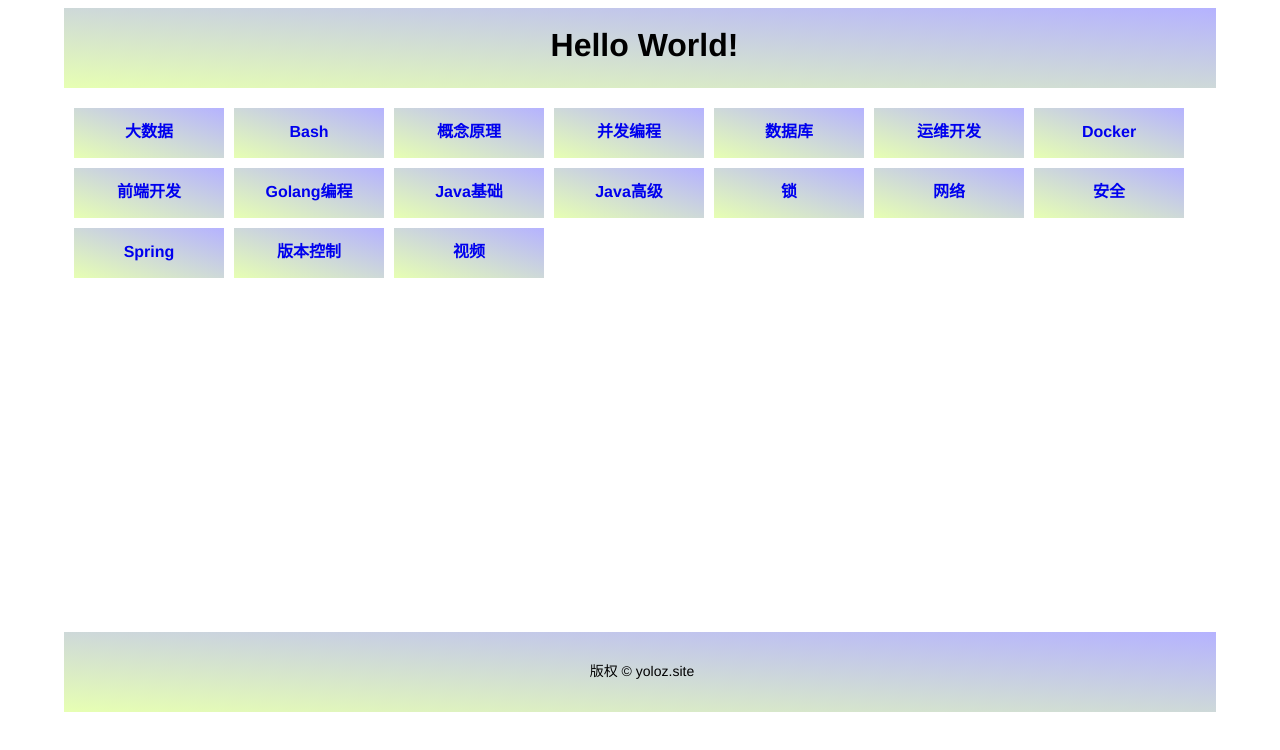
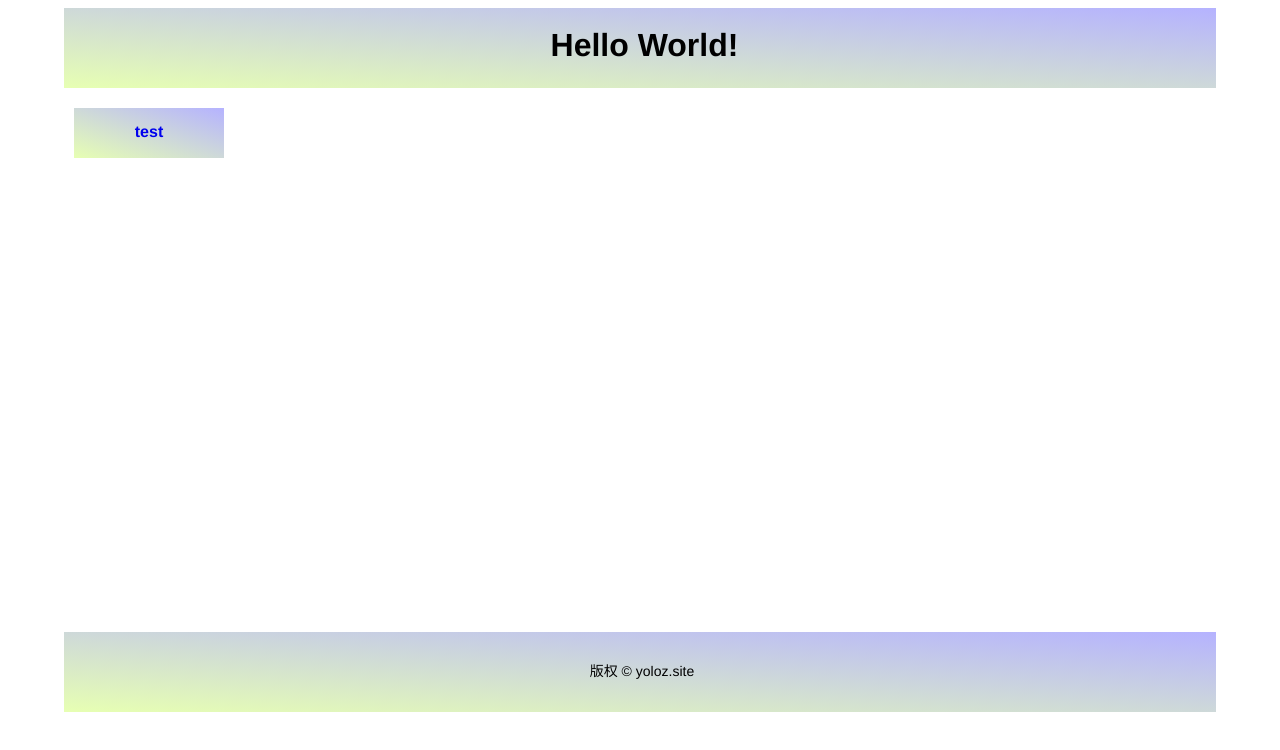
Before and after one commit to yoloz/portal, a plain HTML site: page public/static/index.html in a window 1280 px wide. Drawn offline with Linux system fonts and the light colour scheme.

```diff
--- a/public/static/index.html
+++ b/public/static/index.html
@@ -78,55 +78,7 @@
     <div id="cards">
 
         <div class="card">
-            <a href="/bigdata" target="_blank">大数据</a>
-        </div>
-        <div class="card">
-            <a href="/bash" target="_blank">Bash</a>
-        </div>
-        <div class="card">
-            <a href="/concept" target="_blank">概念原理</a>
-        </div>
-        <div class="card">
-            <a href="/concurrent" target="_blank">并发编程</a>
-        </div>
-        <div class="card">
-            <a href="/database" target="_blank">数据库</a>
-        </div>
-        <div class="card">
-            <a href="/devOps" target="_blank">运维开发</a>
-        </div>
-        <div class="card">
-            <a href="/docker" target="_blank">Docker</a>
-        </div>
-        <div class="card">
-            <a href="/frontend" target="_blank">前端开发</a>
-        </div>
-        <div class="card">
-            <a href="/golang" target="_blank">Golang编程</a>
-        </div>
-        <div class="card">
-            <a href="/java" target="_blank">Java基础</a>
-        </div>
-        <div class="card">
-            <a href="/jvm" target="_blank">Java高级</a>
-        </div>
-        <div class="card">
-            <a href="/lock" target="_blank">锁</a>
-        </div>
-        <div class="card">
-            <a href="/network" target="_blank">网络</a>
-        </div>
-        <div class="card">
-            <a href="/security" target="_blank">安全</a>
-        </div>
-        <div class="card">
-            <a href="/spring" target="_blank">Spring</a>
-        </div>
-        <div class="card">
-            <a href="/version" target="_blank">版本控制</a>
-        </div>
-        <div class="card">
-            <a href="/video" target="_blank">视频</a>
+            <a href="/test" target="_blank">test</a>
         </div>
 
     </div>
```
